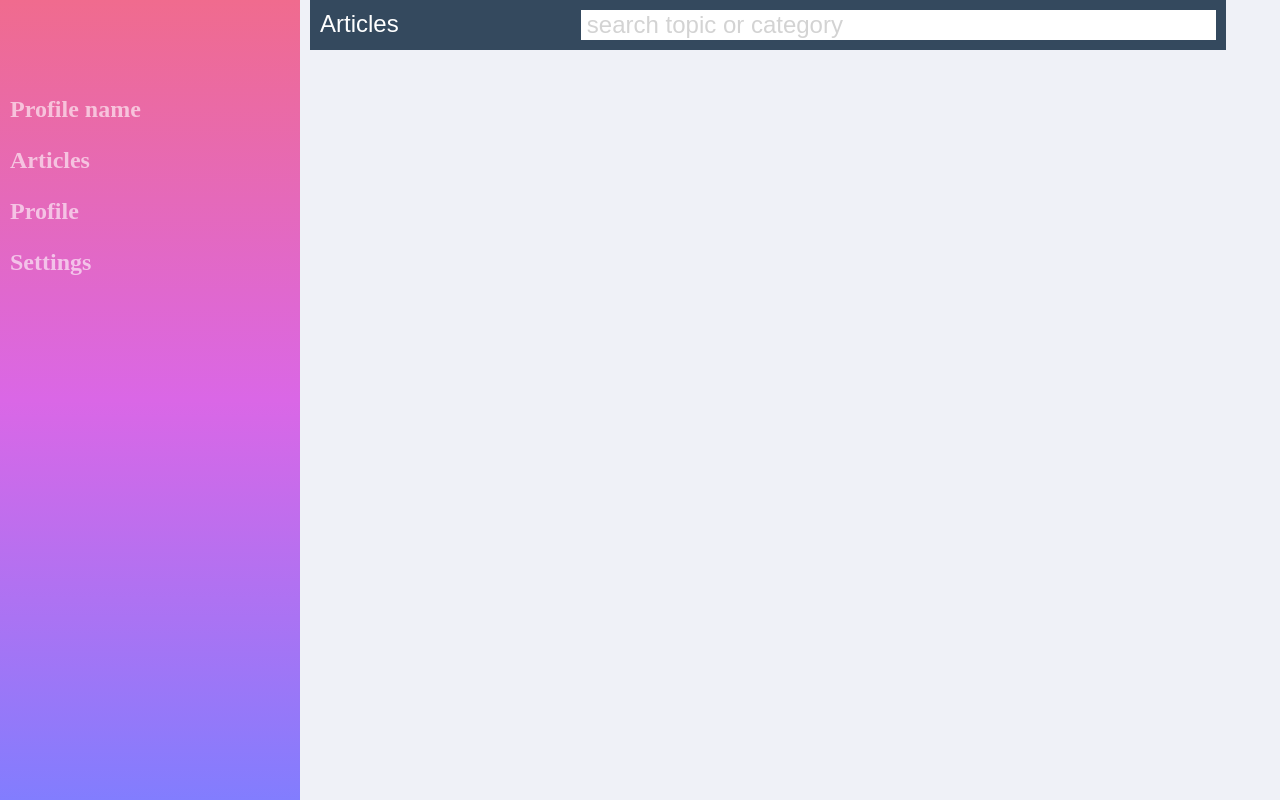
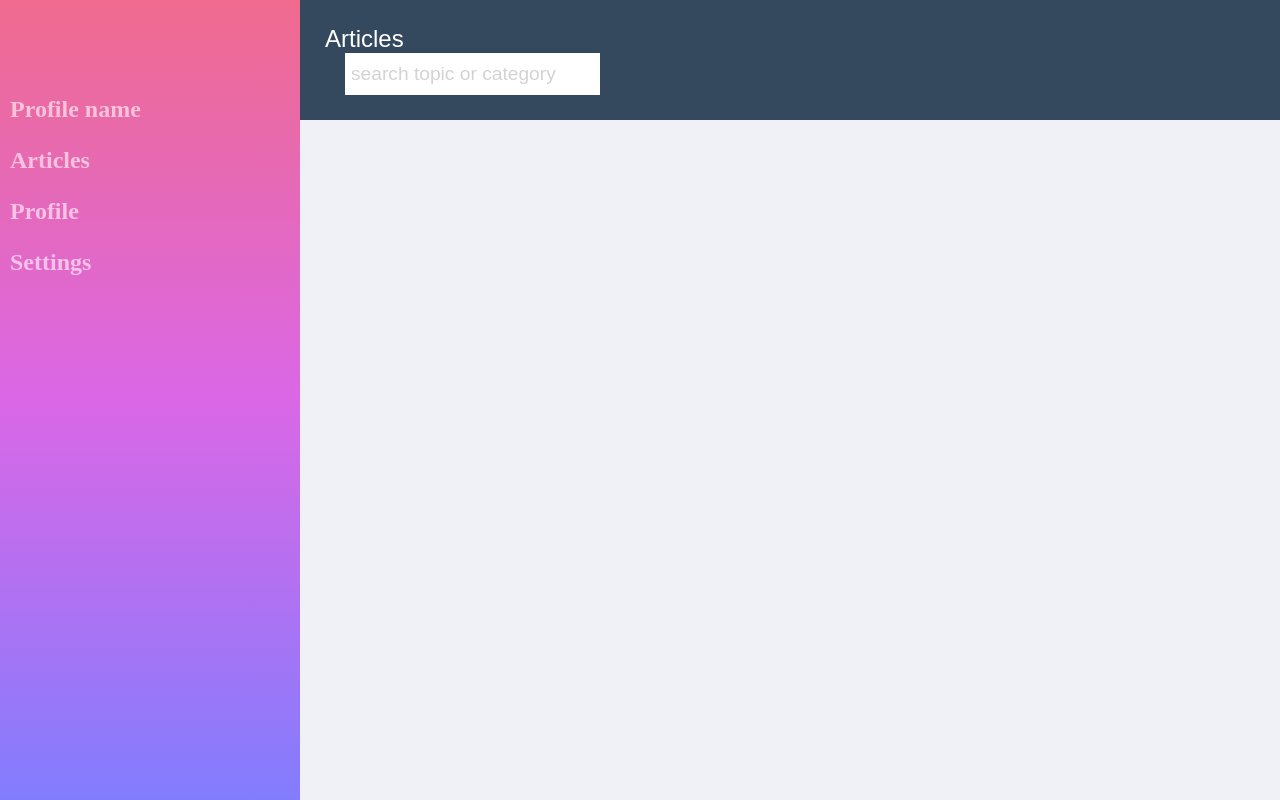
Before and after one commit to banobepascal/teamwork, a plain HTML site: page ui/articles.html in a window 1280 px wide. Drawn offline with Linux system fonts and the light colour scheme.

Commit message:
adding css to article page

```diff
--- a/ui/articles.html
+++ b/ui/articles.html
@@ -26,11 +26,12 @@
       </div>
       <div class="content">
         <div class="search"><input type="text" placeholder="search" /></div>
+        <header id="navbar" class="navbar">
+                <div id="search-topic">Articles</div>
+                <input id="inputBox" type="text" placeholder="search topic or category">
+              </header>
         <section class="hero">
-                <header id="titleContainer">
-                        <div id="searchit">Articles</div>
-                        <input id="inputBox" type="text" placeholder="search topic or category">
-                      </header>
+
           <div class="hero-content">
 
           </div>
--- a/ui/style.css
+++ b/ui/style.css
@@ -41,6 +41,10 @@ body {
 .content,
 .footer {
   padding: 1em;
+}
+
+.navbar {
+  display: none;
 }
 
 nav ul li:first-child {
@@ -188,24 +192,9 @@ footer ul {
     background: none;
   }
 
-  .navbar {
-    display: block;
-  }
-
-  .navbar ul li {
-    display: inline-block;
-    font-size: 10px;
-    color: #000;
-    font-size: 1em;
-  }
-
-  .navbar input {
-    height: 40px;
-    width: 90%;
-  }
-
   .content {
     padding: 0;
+    margin: 0;
   }
 
   .sidebar {
@@ -215,8 +204,6 @@ footer ul {
       rgba(130, 125, 254, 1)
     );
     padding-top: 3em;
-    /* position: fixed; */
-    /* flex: 1; */
   }
 
   .search {
@@ -253,35 +240,38 @@ footer ul {
     max-width: 960px;
   }
 
-  #inputBox {
-    width: 70%;
-    margin: 0px !important;
-  }
-
   header {
-    padding: 10px;
+    padding: 25px;
     color: white;
-    width: 70vw;
     display: flex;
     background: #34495e;
     flex-flow: wrap;
     justify-content: space-between;
   }
 
-  #searchit {
+  #search-topic {
     font-family: "Montserrat", sans-serif;
     font-size: 1em;
+    flex: 1;
   }
 
   #inputBox {
     font-family: "Quicksand", sans-serif;
     border: none;
     padding-left: 6px;
-    font-size: 1em;
+    font-size: 0.8em;
     margin: 0px 20px;
+    flex: 2;
+    height: 40px;
   }
 
   #inputBox::placeholder {
     color: lightgray;
   }
 }
+
+@media (min-width: 1024px) {
+  .navbar {
+    display: block;
+  }
+}
```
